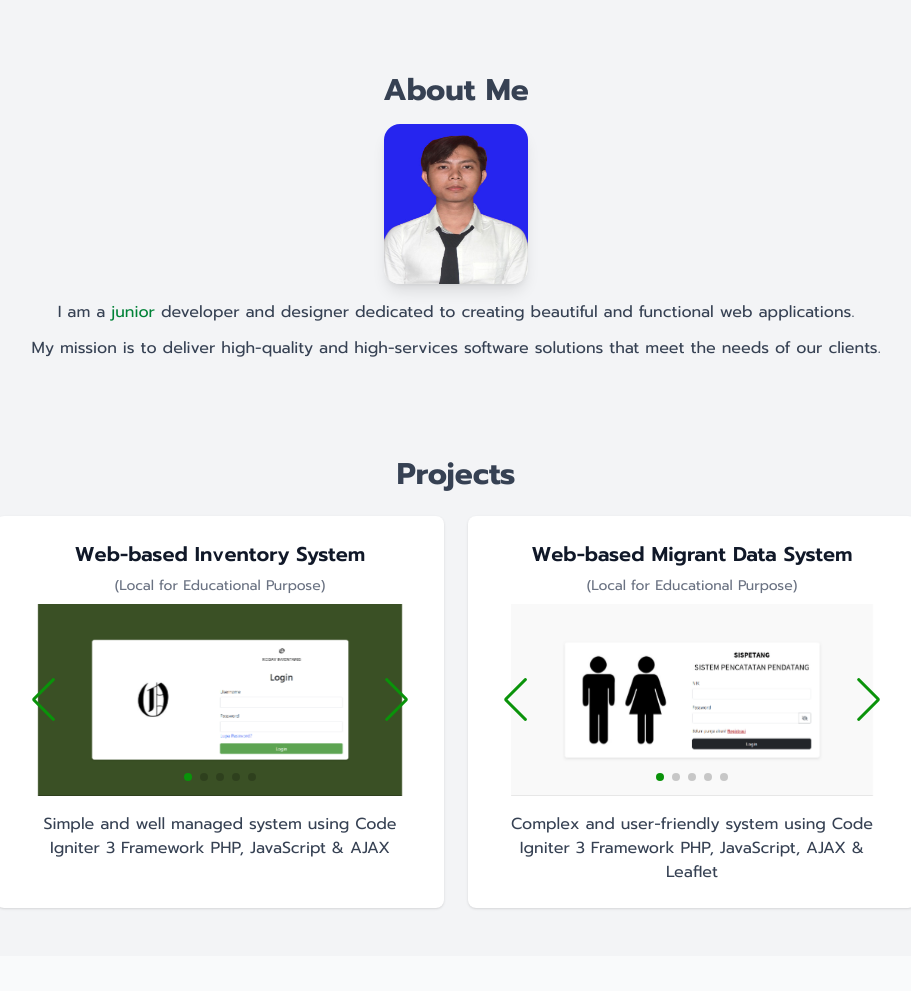
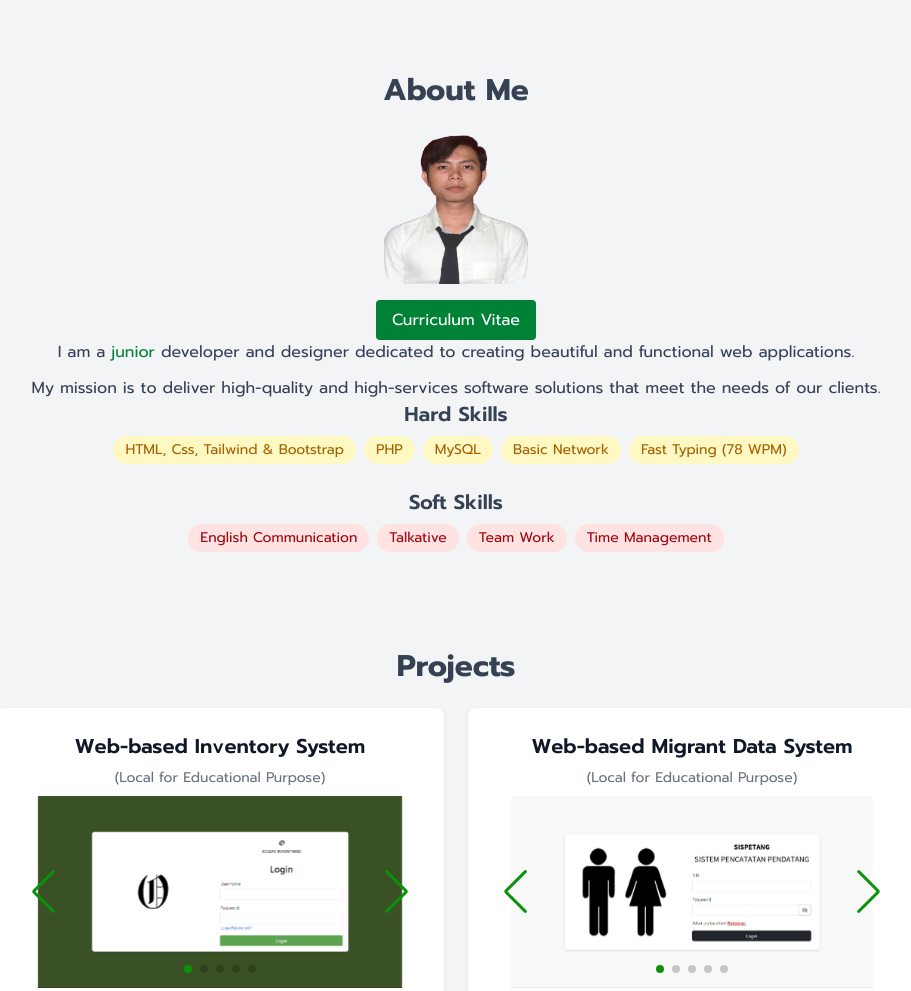
Before and after one commit to ONICKDAY/portofolio-koday, a website: page index.html in a window 1280 px wide. Shown: the part 800-1791 px from the top of the page, without its empty margins (184-1095 px from the left). Drawn offline with nearby package versions, Linux system fonts and the light colour scheme.

Commit message:
Tambah file gambar dan update HTML

```diff
--- a/index.html
+++ b/index.html
@@ -57,7 +57,7 @@
                 <li><a href="#home" class="block text-gray-700 hover:text-black transition">Home</a></li>
                 <li><a href="#about" class="block text-gray-700 hover:text-black transition">About</a></li>
                 <li><a href="#projects" class="block text-gray-700 hover:text-black transition">Projects</a></li>
-                <li><a href="#services" class="block text-gray-700 hover:text-black transition">Services</a></li>
+                <!-- <li><a href="#services" class="block text-gray-700 hover:text-black transition">Services</a></li> -->
                 <li><a href="#contact" class="block text-gray-700 hover:text-black transition">Contact</a></li>
             </ul>
         </nav>
@@ -81,13 +81,40 @@
         data-animate>
         <h2 class="text-3xl font-bold mb-4 text-gray-700">About Me</h2>
         <div class="flex justify-center">
-            <img src="src/img/3x4 Biru.jpg" alt="Profile Picture"
-                class="w-28 h-32 sm:w-36 sm:h-40 rounded-2xl shadow-lg mb-4">
+            <img src="src/img/3x4 Transparan.png" alt="Profile Picture"
+                class="w-28 h-32 sm:w-36 sm:h-40 rounded-2xl  mb-4">
         </div>
+        <button onclick="toggleModal(true)"
+            class="px-4 py-2 bg-green-700 text-white rounded hover:bg-green-800 cursor-pointer">Curriculum
+            Vitae</button>
         <p class="text-gray-700 mb-3">I am a <span class="text-green-700">junior</span> developer and designer dedicated
             to creating beautiful and functional web applications.</p>
         <p class="text-gray-700">My mission is to deliver high-quality and high-services software solutions that meet
             the needs of our clients.</p>
+
+        <div class="mb-6">
+            <h3 class="text-xl font-semibold text-gray-700 mb-2">Hard Skills</h3>
+            <div class="flex flex-wrap justify-center gap-2">
+                <span class="bg-yellow-100 text-yellow-700 px-3 py-1 rounded-full text-sm">HTML, Css, Tailwind &
+                    Bootstrap</span>
+                <span class="bg-yellow-100 text-yellow-700 px-3 py-1 rounded-full text-sm">PHP</span>
+                <span class="bg-yellow-100 text-yellow-700 px-3 py-1 rounded-full text-sm">MySQL</span>
+                <span class="bg-yellow-100 text-yellow-700 px-3 py-1 rounded-full text-sm">Basic Network</span>
+                <span class="bg-yellow-100 text-yellow-700 px-3 py-1 rounded-full text-sm">Fast Typing (78 WPM)</span>
+            </div>
+        </div>
+
+        <!-- Soft Skill -->
+        <div>
+            <h3 class="text-xl font-semibold text-gray-700 mb-2">Soft Skills</h3>
+            <div class="flex flex-wrap justify-center gap-2">
+                <span class="bg-red-100 text-red-800 px-3 py-1 rounded-full text-sm">English Communication</span>
+                <span class="bg-red-100 text-red-800 px-3 py-1 rounded-full text-sm">Talkative</span>
+                <span class="bg-red-100 text-red-800 px-3 py-1 rounded-full text-sm">Team Work</span>
+                <span class="bg-red-100 text-red-800 px-3 py-1 rounded-full text-sm">Time Management</span>
+
+            </div>
+        </div>
     </section>
 
     <section id="projects"
@@ -145,7 +172,7 @@
         </div>
     </section>
 
-    <section id="services"
+    <!-- <section id="services"
         class="bg-gray-50 py-12 px-4 text-center opacity-0 translate-y-20 transition-all duration-700 ease-out"
         data-animate>
         <div class="max-w-5xl mx-auto">
@@ -157,7 +184,7 @@
                 <div>Consulting Services</div>
             </div>
         </div>
-    </section>
+    </section> -->
 
     <section id="contact"
         class="max-w-4xl mx-auto px-4 py-12 opacity-0 translate-y-20 transition-all duration-700 ease-out" data-animate>
@@ -180,6 +207,32 @@
     <footer class="text-center text-sm text-gray-500 py-6 bg-gray-100 mt-10">
         &copy; 2025 Kadek Onick Dwiari Yudha
     </footer>
+
+    <!-- Overlay -->
+    <div id="cvModal" class="fixed inset-0 bg-black bg-opacity-50 flex items-center justify-center z-50 hidden">
+        <!-- Modal Box -->
+        <div class="bg-white rounded-lg shadow-lg max-w-4xl w-full relative">
+
+            <!-- Close Button -->
+            <button onclick="toggleModal(false)"
+                class="absolute top-2 right-2 text-gray-500 hover:text-red-500 text-xl font-bold">
+                &times;
+            </button>
+
+            <!-- Content -->
+            <div class="p-4">
+                <h2 class="text-xl font-semibold mb-4">Curriculum Vitae</h2>
+
+                <!-- Gambar CV (bisa diganti dengan iframe PDF jika perlu) -->
+                <iframe src="src/img/cv_onick.pdf" alt="CV" class="w-full h-[80vh] rounded border"
+                    frameborder="0"></iframe>
+
+                <!-- Jika pakai PDF, ganti bagian atas dengan ini:
+      <iframe src="cv.pdf" class="w-full h-[600px] border rounded" frameborder="0"></iframe>
+      -->
+            </div>
+        </div>
+    </div>
 
     <script>
         document.addEventListener("DOMContentLoaded", () => {
@@ -236,6 +289,14 @@
         });
     </script>
 
+    <script>
+        function toggleModal(show) {
+            const modal = document.getElementById('cvModal');
+            modal.classList.toggle('hidden', !show);
+        }
+    </script>
+
+
 </body>
 
 </html>
--- a/tailwind.config.js
+++ b/tailwind.config.js
@@ -43,6 +43,11 @@ module.exports = {
     // List style
     "flex-col",
     "flex-row",
+
+    {
+      pattern:
+        /(bg|text)-(red|blue|green|yellow|pink)-(100|200|300|400|500|600|700|800)/,
+    },
   ],
   theme: {
     extend: {},
```
Also changed, not shown: dist/output.css, src/img/3x4 Transparan.png (added), src/img/CVKoday.png (added), src/output.css, 1 other file.
